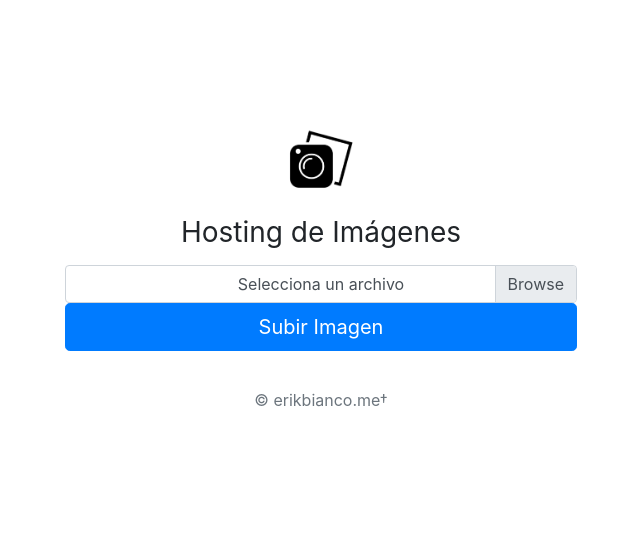
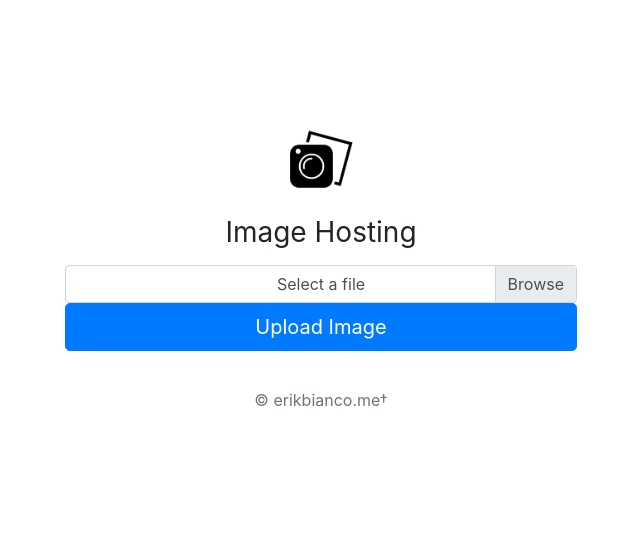
Before and after one commit to despedite/phpimageupload, a PHP site: page / in a window 1280 px wide. Shown: the top 538 px of the page, without its empty margins (319-959 px from the left). Run offline with PHP 8.4, Linux system fonts and the light colour scheme.

Commit message:
Translated index to english

```diff
--- a/index.php
+++ b/index.php
@@ -3,13 +3,11 @@
 <meta http-equiv="content-type" content="text/html; charset=UTF-8">
     <meta charset="utf-8">
     <meta name="viewport" content="width=device-width, initial-scale=1, shrink-to-fit=no">
-    <meta name="description" content="">
-    <meta name="author" content="Mark Otto, Jacob Thornton, and Bootstrap contributors">
-    <meta name="generator" content="Jekyll v3.8.5">
     <title>Subir una Imagen</title>
 
     <link rel="canonical" href="https://getbootstrap.com/docs/4.3/examples/sign-in/">
 
+<!-- Code for Bootstrap to work properly -->
 <link rel="stylesheet" href="https://stackpath.bootstrapcdn.com/bootstrap/4.3.1/css/bootstrap.min.css" integrity="sha384-ggOyR0iXCbMQv3Xipma34MD+dH/1fQ784/j6cY/iJTQUOhcWr7x9JvoRxT2MZw1T" crossorigin="anonymous">
 <script src="https://code.jquery.com/jquery-3.3.1.slim.min.js" integrity="sha384-q8i/X+965DzO0rT7abK41JStQIAqVgRVzpbzo5smXKp4YfRvH+8abtTE1Pi6jizo" crossorigin="anonymous"></script>
 <script src="https://cdnjs.cloudflare.com/ajax/libs/popper.js/1.14.7/umd/popper.min.js" integrity="sha384-UO2eT0CpHqdSJQ6hJty5KVphtPhzWj9WO1clHTMGa3JDZwrnQq4sF86dIHNDz0W1" crossorigin="anonymous"></script>
@@ -37,18 +35,17 @@
 	 		margin-right: 30%;
 			margin-left: 30%;
 		}
-    </style>
-    <!-- Custom styles for this template -->
+	</style>
     <link href="Signin%20Template%20%C2%B7%20Bootstrap_files/signin.css" rel="stylesheet">
   </head>
   <body class="text-center">
     <form class="form-signin" action="upload.php" method="post" enctype="multipart/form-data">
     	  <img class="mb-4" src="camera.png" alt="" width="72">
- 			 <h1 class="h3 mb-3 font-weight-normal">Hosting de Imágenes</h1>
+ 			 <h1 class="h3 mb-3 font-weight-normal">Image Hosting</h1>
  		<div class="custom-file">
   			<input type="file" class="custom-file-input" name="fileToUpload" id="fileToUpload">
-  			<label class="custom-file-label" for="customFile">Selecciona un archivo</label>
-  			<input class="btn btn-lg btn-primary btn-block" type="submit" value="Subir Imagen" name="submit">
+  			<label class="custom-file-label" for="customFile">Select a file</label>
+  			<input class="btn btn-lg btn-primary btn-block" type="submit" value="Upload Image" name="submit">
 		</div>
   	<p class="mt-5 mb-3 text-muted">© erikbianco.me<span title="Camera by Nesi Ratna Nilasari from the Noun Project">†</span></p>
 	</form>
```
